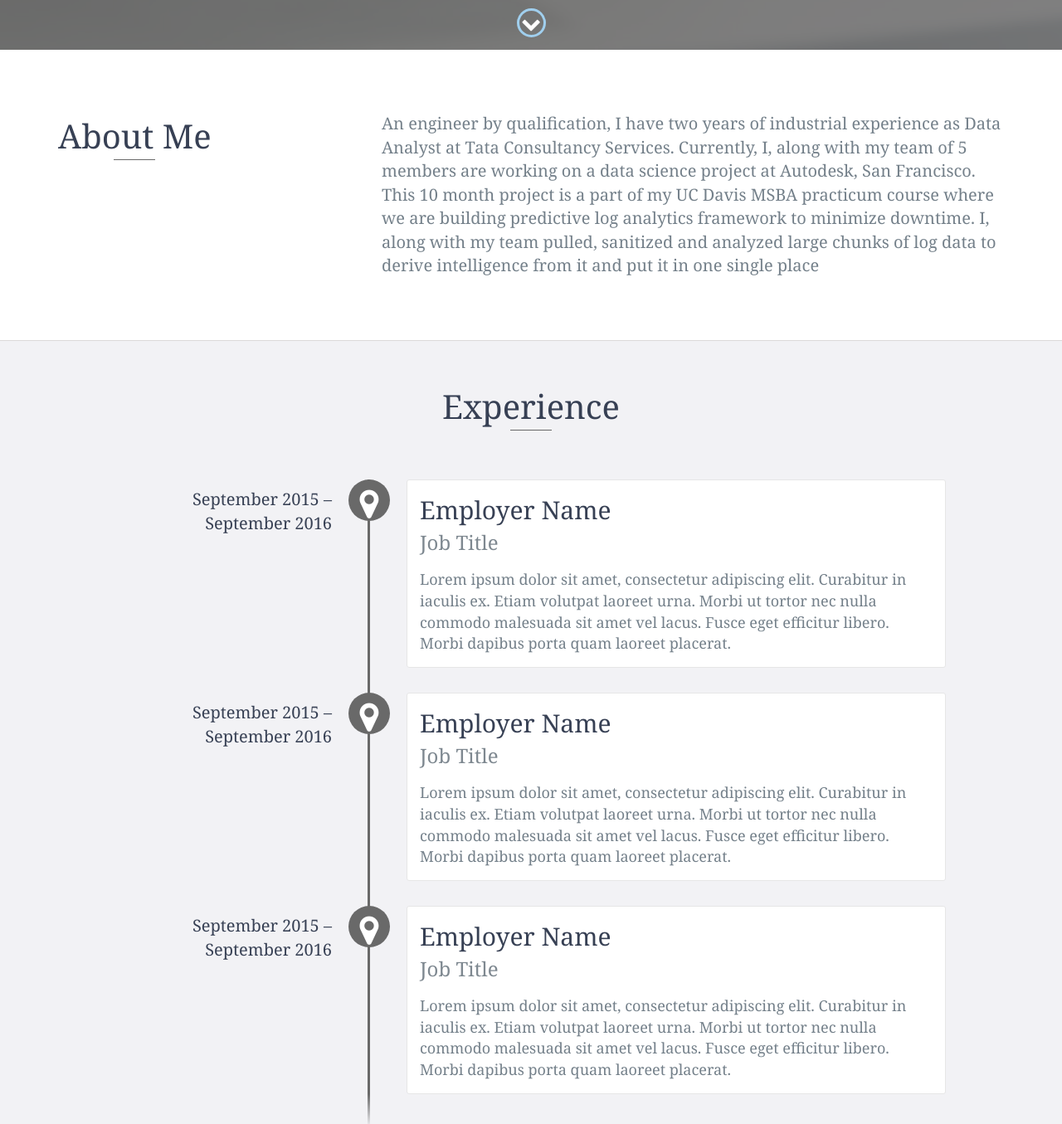
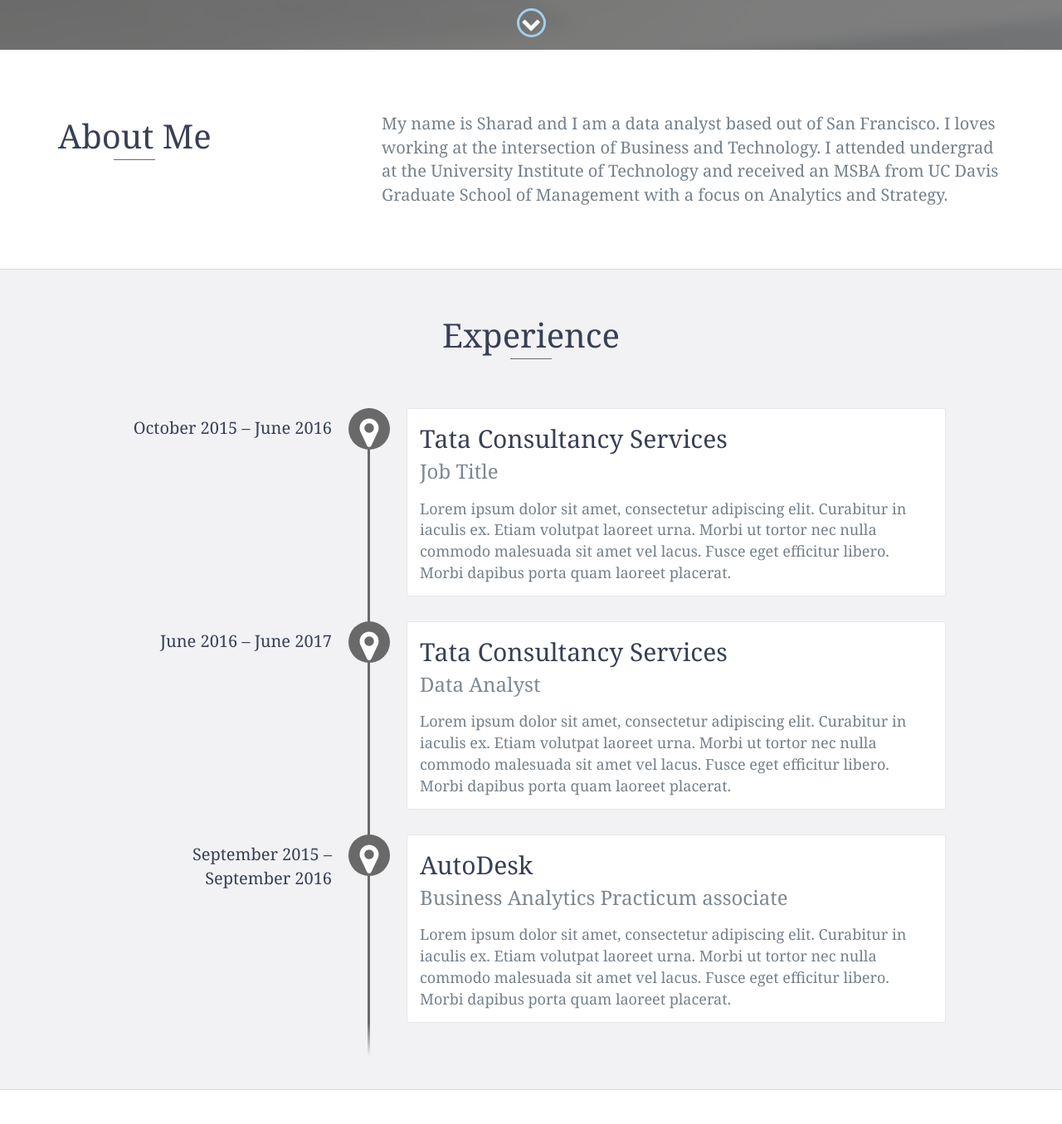
Before and after one commit to Imsharad/sharadjain.github.io, a website: page index.html in a window 1280 px wide. Shown: the part 740-2095 px from the top of the page at 83% size. Drawn offline with nearby package versions, Linux system fonts and the light colour scheme.

```diff
--- a/index.html
+++ b/index.html
@@ -73,7 +73,8 @@
                 </div>
                 <div class="col-md-8">
                     <p>
-                        An engineer by qualification, I have two years of industrial experience as Data Analyst at Tata Consultancy Services. Currently, I, along with my team of 5  members are working on a data science project at Autodesk, San Francisco. This 10 month project is a part of my UC Davis MSBA practicum course where we are building predictive log analytics framework to minimize downtime. I, along with my team pulled, sanitized and analyzed large chunks of log data to derive intelligence from it and put it in one single place
+                      My name is Sharad and I am a data analyst based out of San Francisco. I loves working at the intersection of Business and Technology.
+                      I attended undergrad at the University Institute of Technology and  received an MSBA from UC Davis Graduate School of Management with a focus on Analytics and Strategy.
                     </p>
                 </div>
             </div>
@@ -84,25 +85,25 @@
     <div id="experience" class="background-alt">
         <h2 class="heading">Experience</h2>
         <div id="experience-timeline">
-            <div data-date="September 2015 – September 2016">
-                <h3>Employer Name</h3>
+            <div data-date="October 2015 – June 2016">
+                <h3>Tata Consultancy Services</h3>
                 <h4>Job Title</h4>
                 <p>
                     Lorem ipsum dolor sit amet, consectetur adipiscing elit. Curabitur in iaculis ex. Etiam volutpat laoreet urna. Morbi ut tortor nec nulla commodo malesuada sit amet vel lacus. Fusce eget efficitur libero. Morbi dapibus porta quam laoreet placerat.
                 </p>
             </div>
 
-            <div data-date="September 2015 – September 2016">
-                <h3>Employer Name</h3>
-                <h4>Job Title</h4>
+            <div data-date="June 2016 – June 2017">
+                <h3>Tata Consultancy Services</h3>
+                <h4>Data Analyst</h4>
                 <p>
                     Lorem ipsum dolor sit amet, consectetur adipiscing elit. Curabitur in iaculis ex. Etiam volutpat laoreet urna. Morbi ut tortor nec nulla commodo malesuada sit amet vel lacus. Fusce eget efficitur libero. Morbi dapibus porta quam laoreet placerat.
                 </p>
             </div>
 
             <div data-date="September 2015 – September 2016">
-                <h3>Employer Name</h3>
-                <h4>Job Title</h4>
+                <h3>AutoDesk</h3>
+                <h4>Business Analytics Practicum associate</h4>
                 <p>
                     Lorem ipsum dolor sit amet, consectetur adipiscing elit. Curabitur in iaculis ex. Etiam volutpat laoreet urna. Morbi ut tortor nec nulla commodo malesuada sit amet vel lacus. Fusce eget efficitur libero. Morbi dapibus porta quam laoreet placerat.
                 </p>
```
